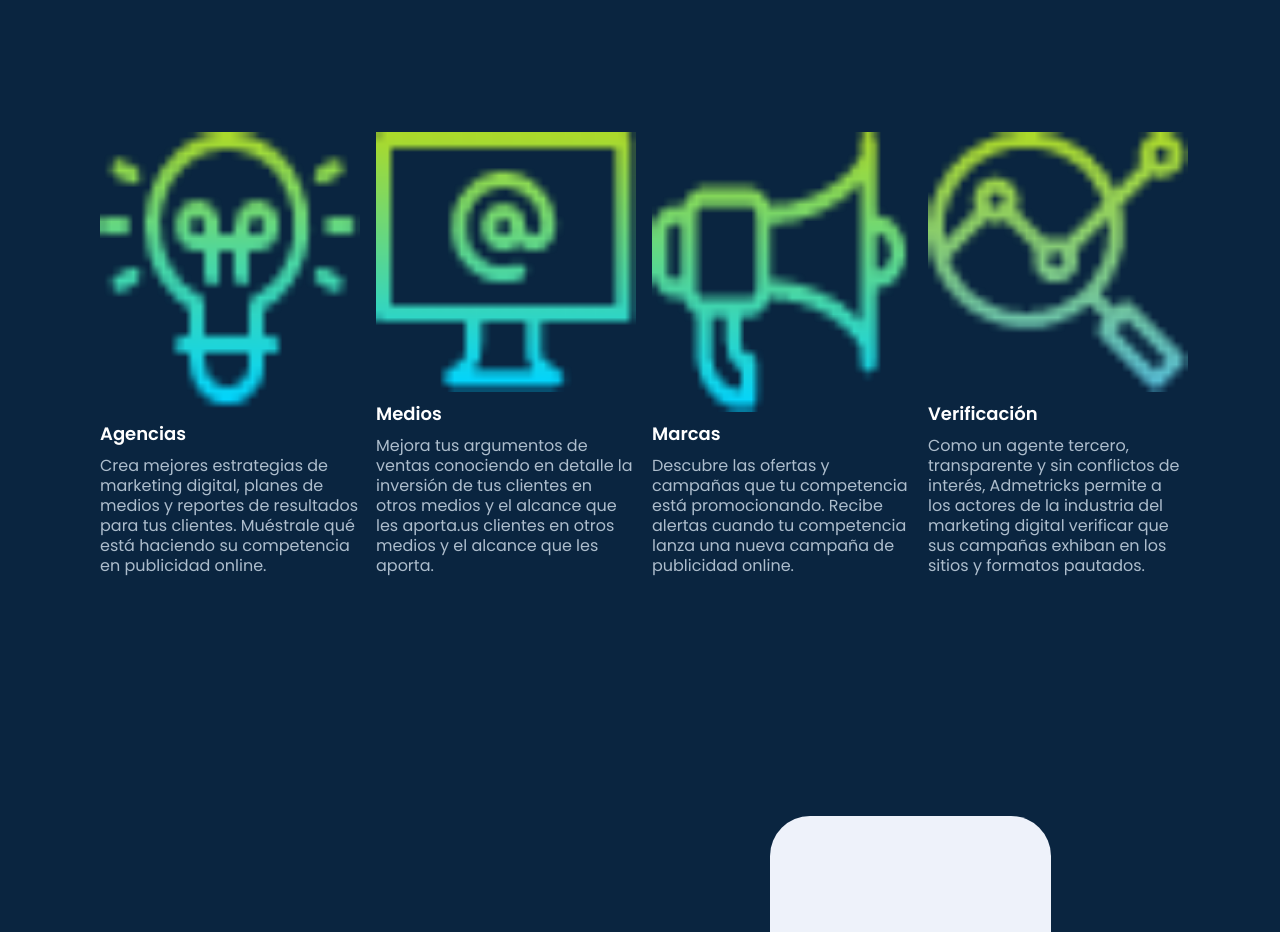
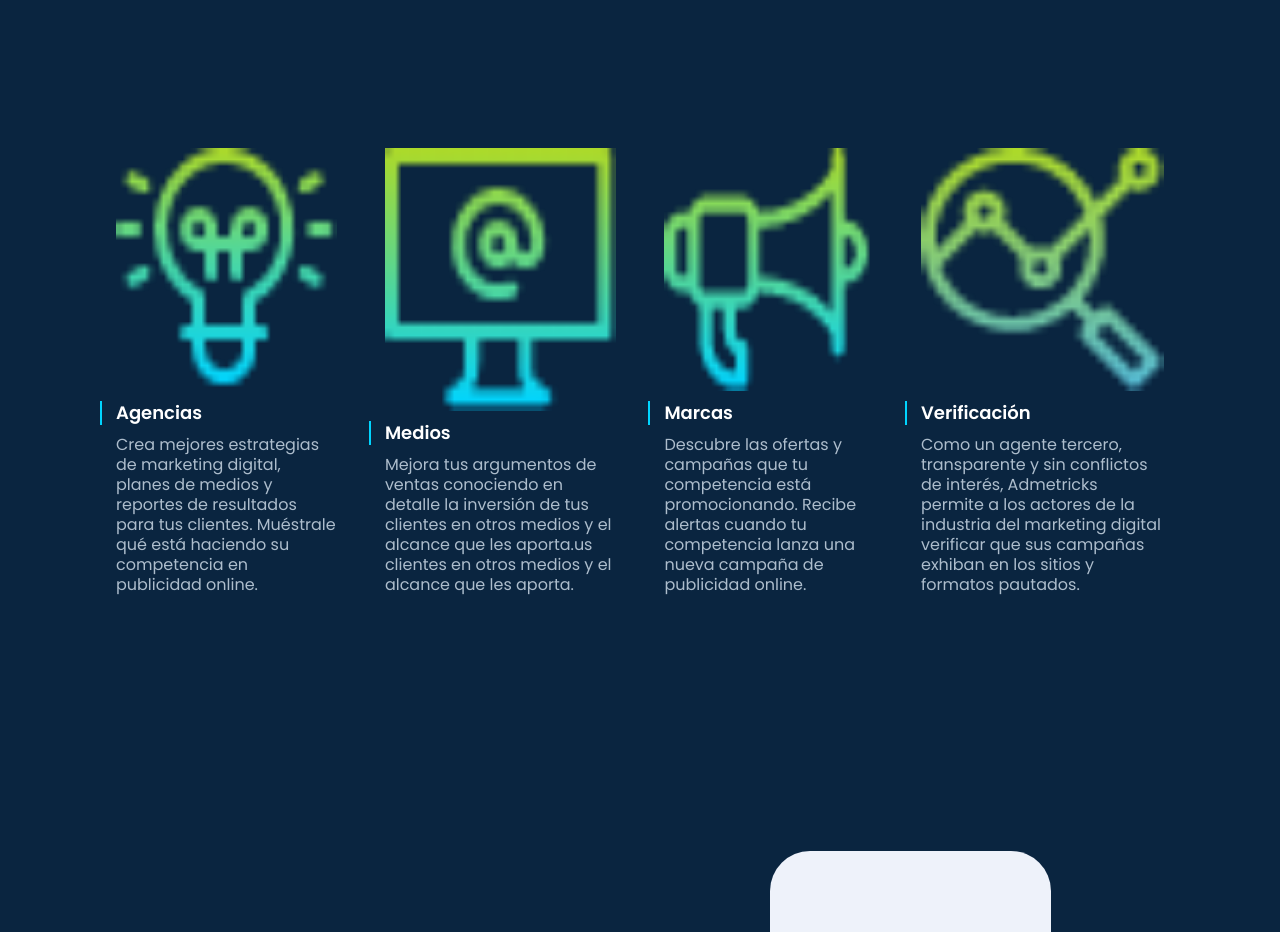
Before and after one commit to phronesys/admetricks-challenge-vue, a Vue app: page / in a window 1280 px wide. Shown: the part 1120-2052 px from the top of the page. Built offline with nearby package versions, Linux system fonts and the light colour scheme.

Commit message:
enhance(feature): blue line

```diff
--- a/src/components/AmFeature.vue
+++ b/src/components/AmFeature.vue
@@ -15,14 +15,18 @@ import AmIcon from "./AmIcon.vue";
 const { iconName = "device" } = defineProps<{
   iconName: string;
 }>();
-
 </script>
 
 <style lang="postcss">
 .feature {
-  @apply flex flex-col gap-2 min-w-[260px];
+  @apply flex flex-col gap-2 max-w-[275px]  p-4 relative;
   & > h4 {
     @apply text-lg text-white font-semibold;
+    &::before {
+      @apply w-0.5 h-6 block bg-admetricks-primary;
+      @apply content-[''] absolute left-0 translate-y-0.5;
+    }
+
   }
   & > p {
     @apply leading-5;
```
